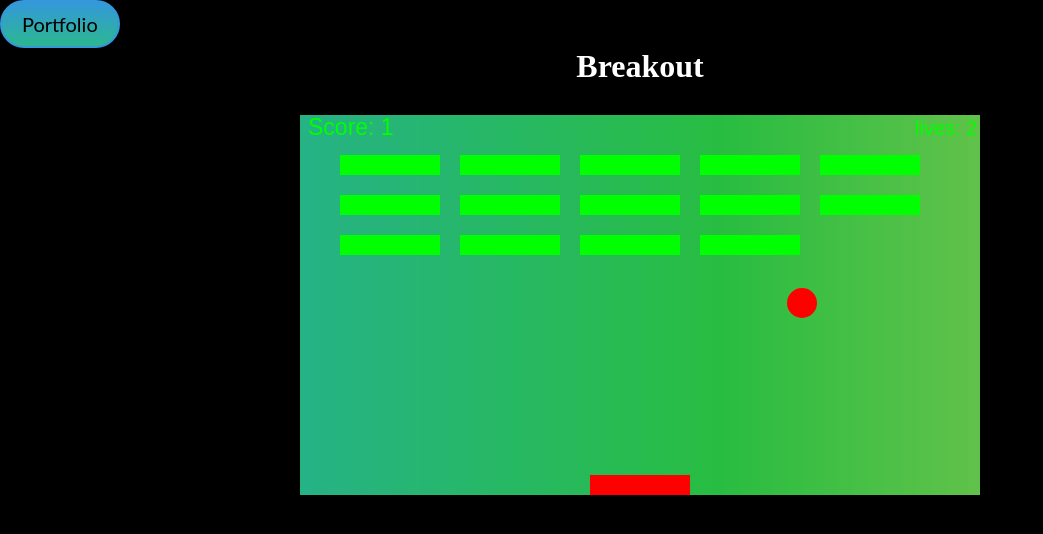
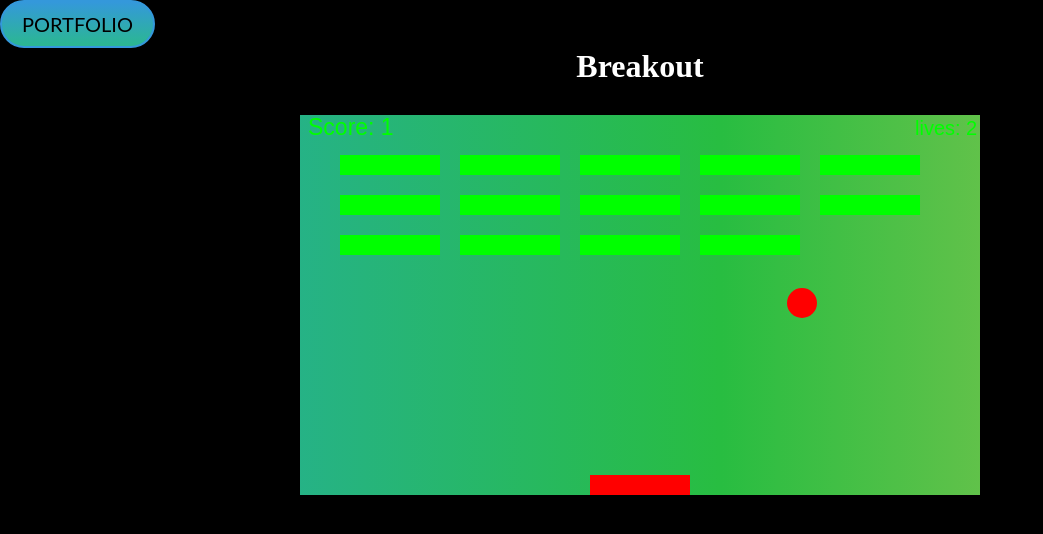
Before and after one commit to Darian-18/BreakOut, a plain HTML site: page index.html in a window 1280 px wide. Shown: the whole page, without its empty margins (0-1043 px from the left). Drawn offline with Linux system fonts and the light colour scheme.

Commit message:
connecting repo with git

```diff
--- a/index.html
+++ b/index.html
@@ -11,7 +11,7 @@
     <body>
        <a href="https://darians-portfolio.vercel.app/">
        <button id="btn">
-       Portfolio
+       PORTFOLIO
        </button>
        </a>
        <h1>Breakout</h1>
```
